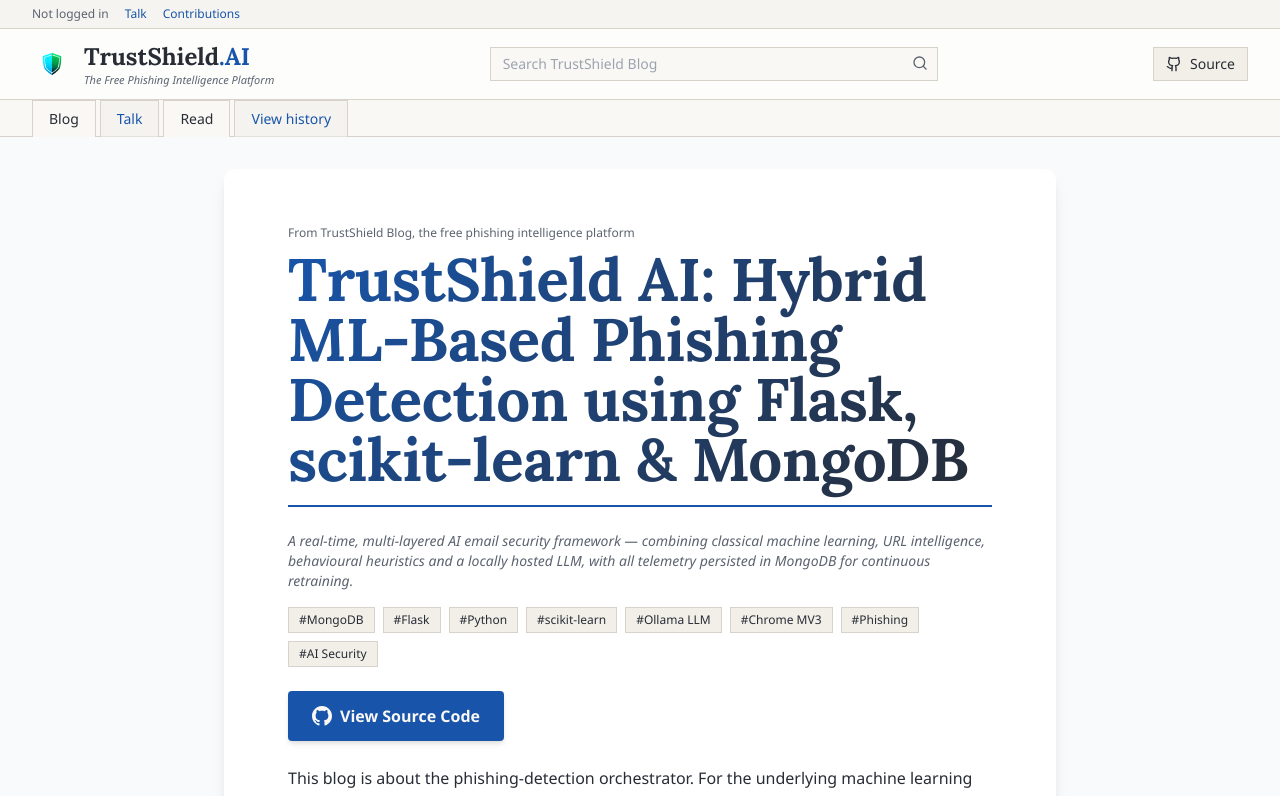
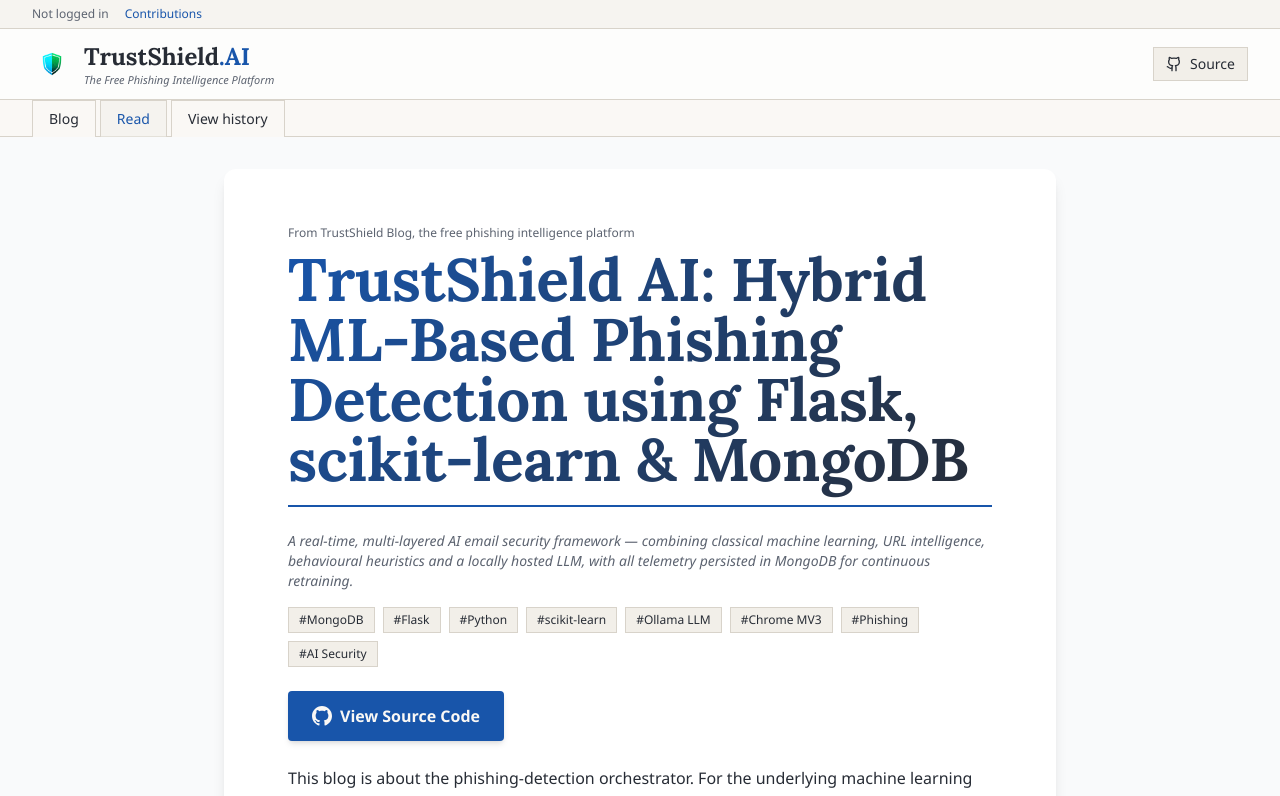
Before and after one commit to karthikeya1498/PFSD-BLOG, a React (Vite) app: page / in a window 1280 px wide. Shown: the top 796 px of the page. Built offline with nearby package versions, Linux system fonts and the light colour scheme; the HTML template or start-up script is replaced by a standard one; a web font is replaced by a local one.

Commit message:
Remove search option and Talk tab from navigation
- Remove search bar from main navigation
- Remove Talk link from top bar
- Remove Talk tab from article navigation tabs
- Clean up unused Search import

```diff
--- a/src/components/blog/BlogNav.tsx
+++ b/src/components/blog/BlogNav.tsx
@@ -1,4 +1,4 @@
-import { Github, Search } from "lucide-react";
+import { Github } from "lucide-react";
 import logo from "@/assets/trustshield-logo.png";
 
 const BlogNav = () => {
@@ -9,7 +9,6 @@
         <div className="container mx-auto flex items-center justify-between py-1.5 text-xs text-muted-foreground">
           <div className="flex items-center gap-4">
             <span>Not logged in</span>
-            <a href="#" className="blog-link hover:underline">Talk</a>
             <a href="#" className="blog-link hover:underline">Contributions</a>
           </div>
                   </div>
@@ -25,14 +24,6 @@
           </div>
         </a>
 
-        <div className="hidden md:flex flex-1 max-w-md relative">
-          <input
-            type="text"
-            placeholder="Search TrustShield Blog"
-            className="w-full px-3 py-1.5 pr-9 border border-border rounded-sm bg-background text-sm focus:outline-none focus:border-primary"
-          />
-          <Search className="absolute right-2.5 top-2 h-4 w-4 text-muted-foreground" />
-        </div>
 
         <a
           href="https://github.com/Tejus468/pfsd_project"
@@ -48,7 +39,7 @@
       {/* Article tabs */}
       <div className="border-t border-border bg-background">
         <div className="container mx-auto flex items-center gap-1 text-sm">
-          {["Blog", "Talk", "Read", "View history"].map((t, i) => (
+          {["Blog", "Read", "View history"].map((t, i) => (
             <a
               key={t}
               href="#"
```
Also changed, not shown: 1 other file (tests, documents, lock files or other folders).
